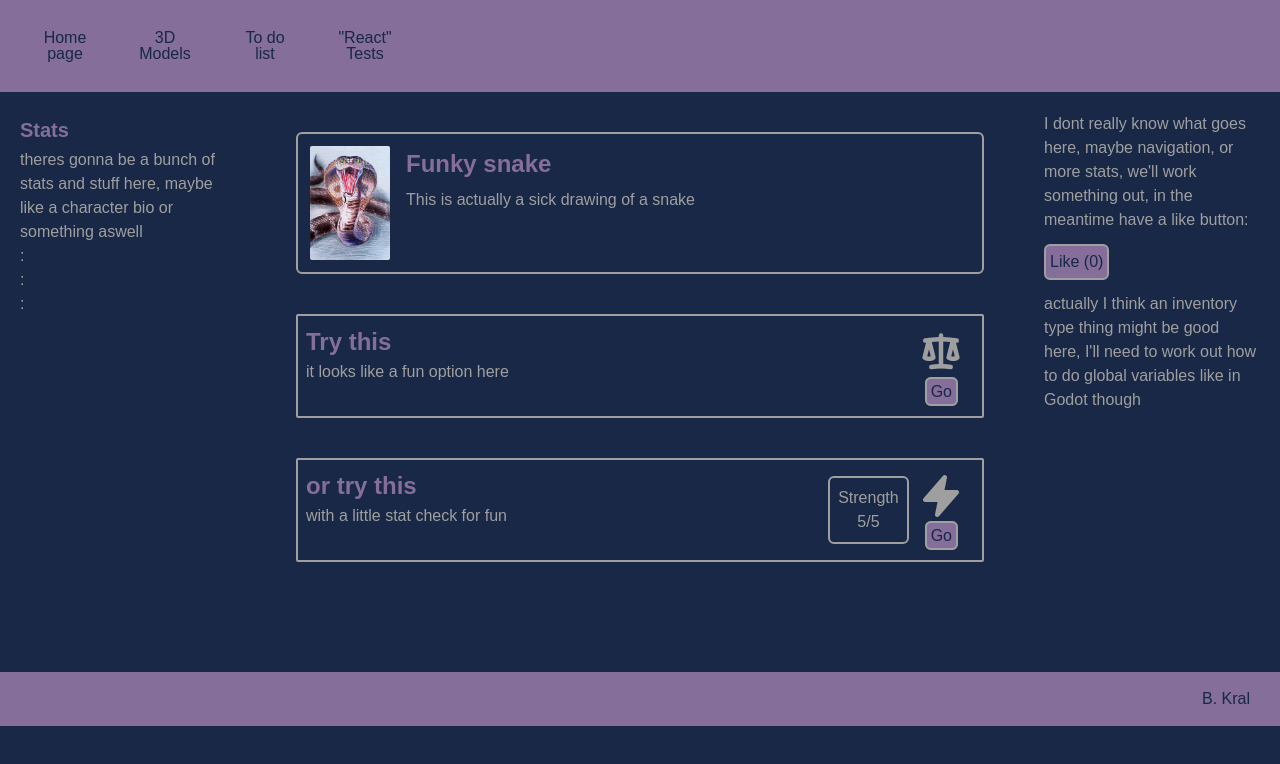
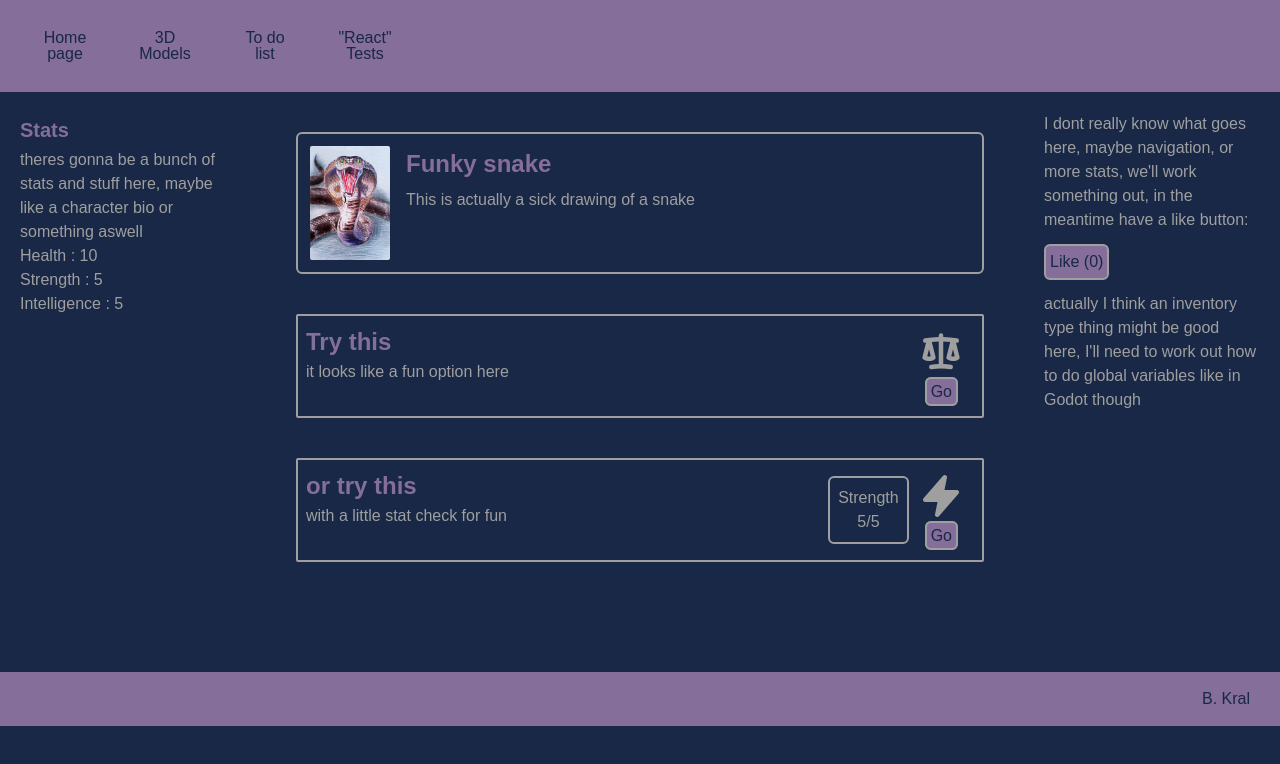
Before and after one commit to benk791/my-website, a Next.js app: page /adventure-game in a window 1280 px wide. Shown: the top 764 px of the page. Built offline with nearby package versions, Linux system fonts and the light colour scheme.

Commit message:
taking out local storage for now

```diff
--- a/app/adventure-game/layout.tsx
+++ b/app/adventure-game/layout.tsx
@@ -4,11 +4,17 @@ import LikeButton from "../ui/like-button";
 import { useState } from "react";
 
 export default function Layout({ children }: { children: React.ReactNode }) {
-  const localHealth = JSON.parse(localStorage.getItem("health") ?? "{}");
-  const localStrength = JSON.parse(localStorage.getItem("strength") ?? "{}");
-  const localIntelligence = JSON.parse(localStorage.getItem("intelligence") ?? "{}");
+  //  const localHealth = JSON.parse(localStorage.getItem("health") ?? "{}");
+  //  const localStrength = JSON.parse(localStorage.getItem("strength") ?? "{}");
+  //  const localIntelligence = JSON.parse(localStorage.getItem("intelligence") ?? "{}");
 
-  const stats = [localHealth, localStrength, localIntelligence];
+  //  const stats = [localHealth, localStrength, localIntelligence];
+  var stats = [
+    ["Health", "10", "color: red;"],
+    ["Strength", "5", "color: green;"],
+    ["Intelligence", "5", "color: blue;"],
+  ];
+
   return (
     <div className="grid grid-cols-5">
       <div className="p-5">
@@ -16,8 +22,8 @@ export default function Layout({ children }: { children: React.ReactNode }) {
         <p>theres gonna be a bunch of stats and stuff here, maybe like a character bio or something aswell</p>
         <ul className="margintop-50">
           {stats.map((stat) => (
-            <li key={stat.name}>
-              {stat.name} : {stat.value}
+            <li key={stat[0]}>
+              {stat[0]} : {stat[1]}
             </li>
           ))}
         </ul>
--- a/app/adventure-game/page.tsx
+++ b/app/adventure-game/page.tsx
@@ -11,25 +11,22 @@ const initialStrength = { name: "Strength", value: 4, color: "green" };
 const initialIntelligence = { name: "Intelligence", value: 4, color: "blue" };
 
 function Main() {
-  var link2 =
-    parseInt(Stats[1][1]) >= 5
-      ? "/adventure-game/event3"
-      : "/adventure-game/eventFailTest";
+  var link2 = parseInt(Stats[1][1]) >= 5 ? "/adventure-game/event3" : "/adventure-game/eventFailTest";
 
-  useEffect(() => {
-    const health = localStorage.getItem("health");
-    const strength = localStorage.getItem("strength");
-    const intelligence = localStorage.getItem("intelligence");
-    if (!health) {
-      localStorage.setItem("health", JSON.stringify(initialHealth));
-    }
-    if (!strength) {
-      localStorage.setItem("strength", JSON.stringify(initialStrength));
-    }
-    if (!intelligence) {
-      localStorage.setItem("intelligence", JSON.stringify(initialIntelligence));
-    }
-  }, []);
+  //useEffect(() => {
+  //  const health = localStorage.getItem("health");
+  //const strength = localStorage.getItem("strength");
+  //  const intelligence = localStorage.getItem("intelligence");
+  //  if (!health) {
+  //    localStorage.setItem("health", JSON.stringify(initialHealth));
+  //  }
+  //  if (!strength) {
+  //    localStorage.setItem("strength", JSON.stringify(initialStrength));
+  //  }
+  //  if (!intelligence) {
+  //    localStorage.setItem("intelligence", JSON.stringify(initialIntelligence));
+  //  }
+  //}, []);
 
   return (
     <div>
```
